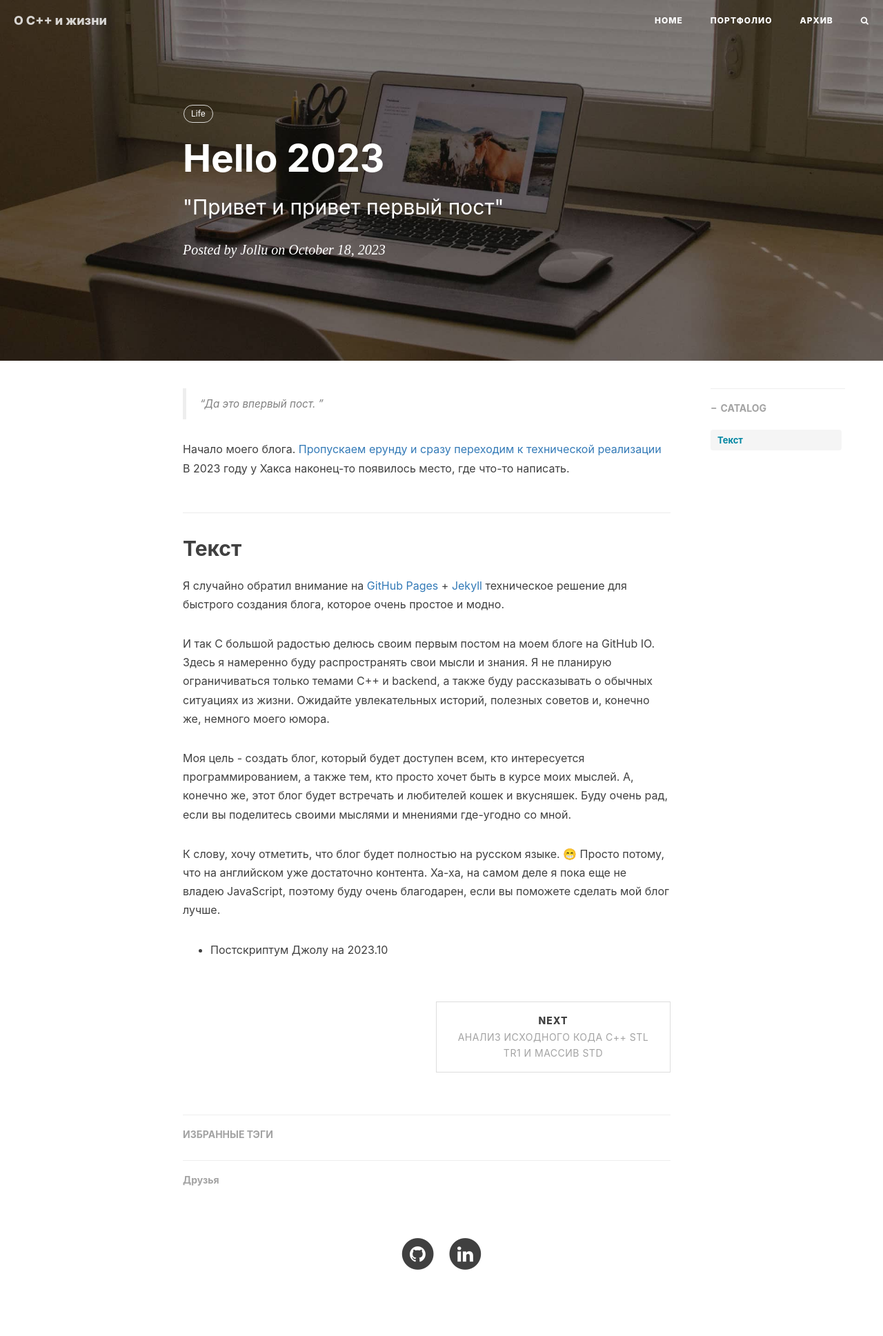
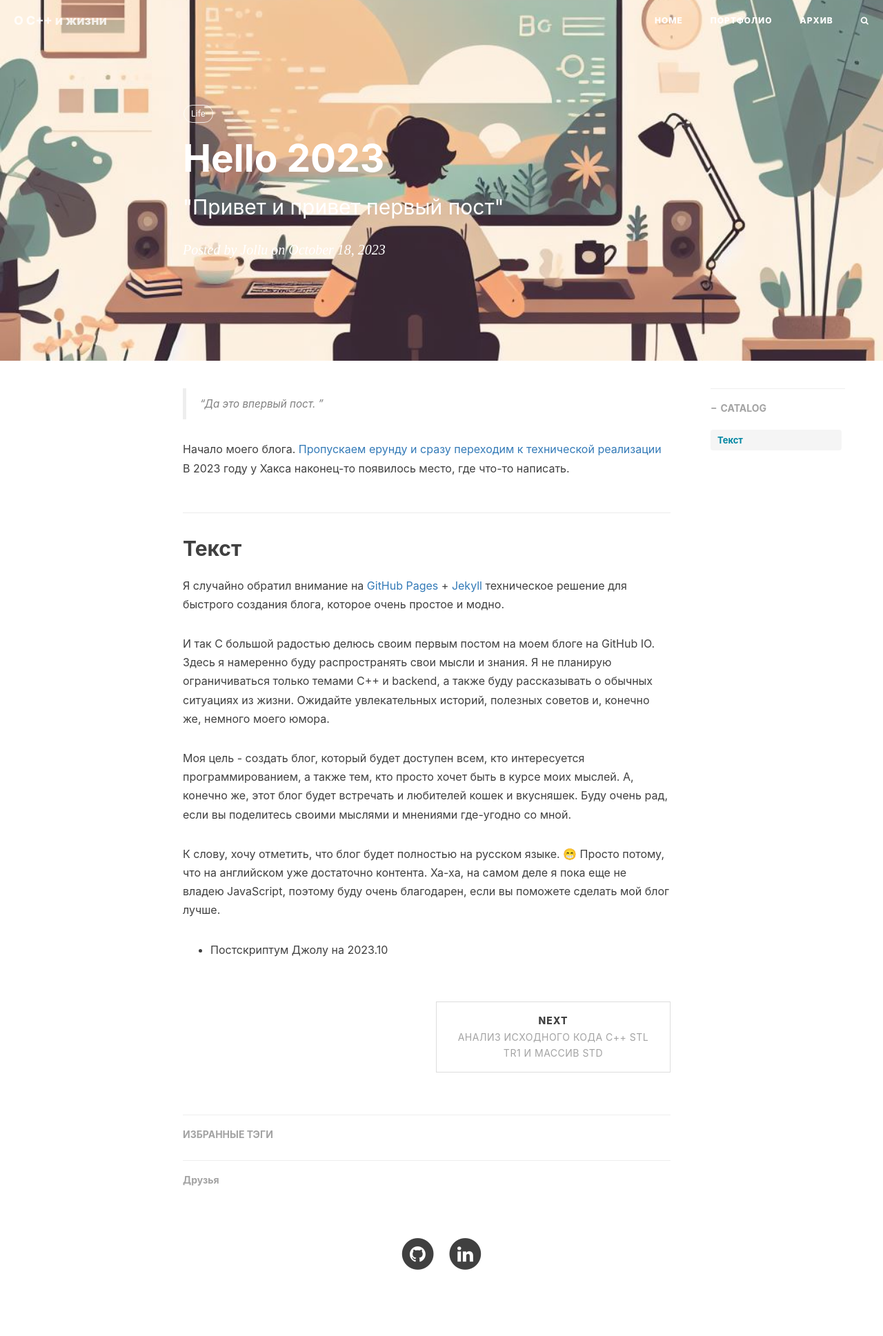
Before and after one commit to Jollu8/Jollu8.github.io, a Jekyll site: the page built from _posts/2023-10-18-hello.markdown, in a window 1280 px wide. Shown: the whole page at 69% size. Built offline with Jekyll 4.4.1, drawn with Linux system fonts in a browser that asks for light colours; nearby versions of some CDN libraries; comment, search, counter and statistics services are not loaded.

Commit message:
added workflows

```diff
--- a/_posts/2023-10-18-hello.markdown
+++ b/_posts/2023-10-18-hello.markdown
@@ -4,7 +4,8 @@
 subtitle: " \"Привет и привет первый пост\""
 date: 2023-10-18 14:00:00
 author: "Jollu"
-he[2023-10-19-analise-array.markdown](2023-10-19-analise-array.markdown)ader-img: "img/post-bg-2023.jpg"
+hidden: true
+header-img: "img/post-bg-2023.jpg"
 catalog: true
 tags:
   - Life
--- a/_posts/2023-10-19-analise-array.markdown
+++ b/_posts/2023-10-19-analise-array.markdown
@@ -6,6 +6,7 @@
 author: "Jollu"
 hidden: true
 header-img: "img/home-bg.jpg"
+catalog: true
 tags:
   - C++
   - Stl
```
